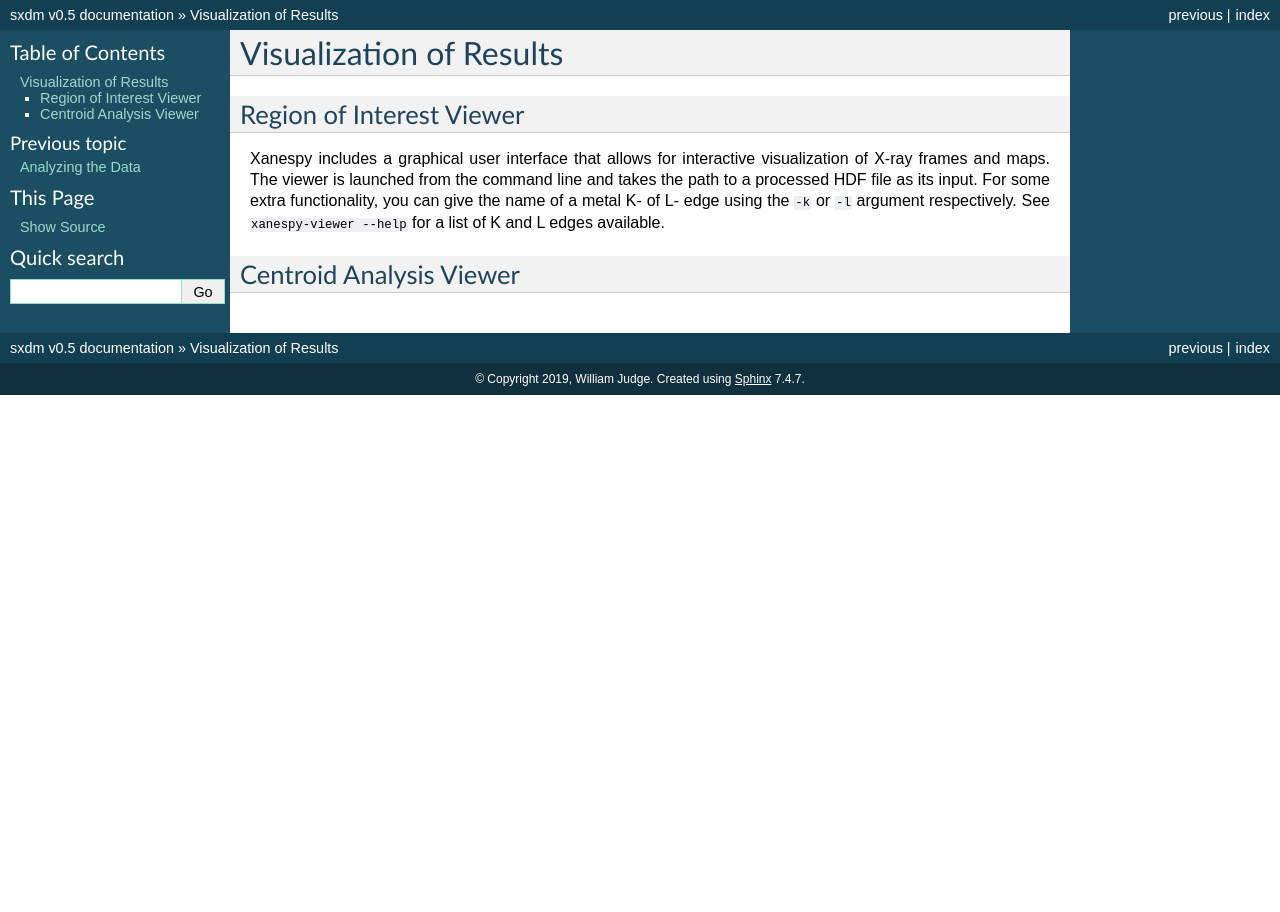
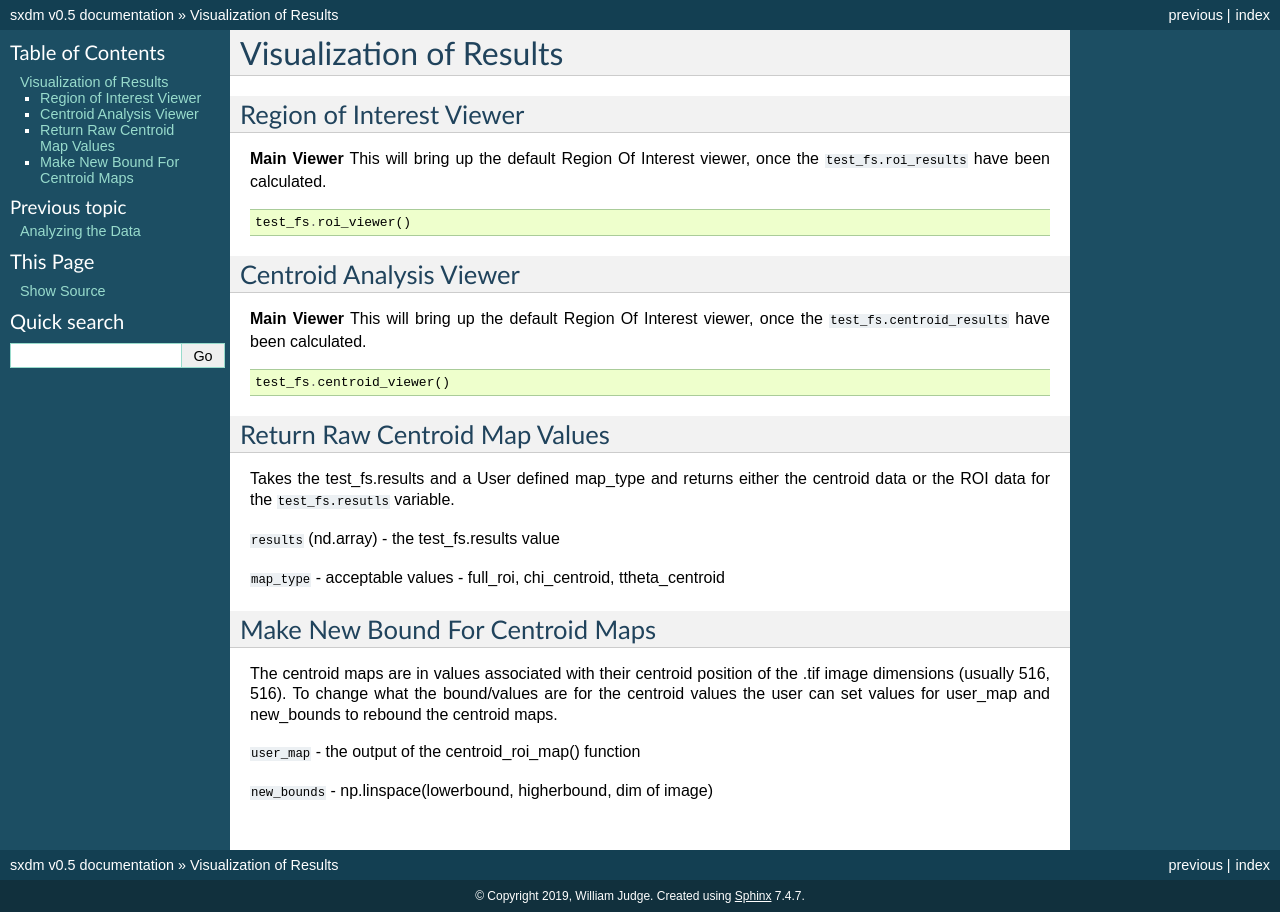
Before and after one commit to WilliamJudge94/sxdm, a Sphinx documentation site: the page built from docs/visualization.rst, in a window 1280 px wide. Built offline with Sphinx 7.4.7, drawn with Linux system fonts in a browser that asks for light colours.

Commit message:
RTD Update

```diff
--- a/SXDM.py
+++ b/SXDM.py
@@ -47,7 +47,7 @@ class SXDMFrameset():
             if you would like to restart the zoneplate data set this to True
         median_blur_algorithm: (str)
             this initializes which type of median blur will be performed on the datasets during analysis.
-            acceptable values consist of 'numpy' and 'selective'. ''numpy performs a median blur on the entire
+            acceptable values consist of 'scipy' and 'selective'. ''scipy performs a median blur on the entire
             dataset while 'selective' only applies a median blur if the binned 1D data is within a certain User
             threshold.
         """
--- a/docs/visualization.rst
+++ b/docs/visualization.rst
@@ -4,14 +4,55 @@ Visualization of Results
 Region of Interest Viewer
 -------------------------
 
-Xanespy includes a graphical user interface that allows for
-interactive visualization of X-ray frames and maps. The viewer is
-launched from the command line and takes the path to a processed HDF
-file as its input. For some extra functionality, you can give the name
-of a metal K- of L- edge using the ``-k`` or ``-l`` argument
-respectively. See ``xanespy-viewer --help`` for a list of K and L
-edges available.
+**Main Viewer**
+This will bring up the default Region Of Interest viewer, once the ``test_fs.roi_results`` have been calculated.
+
+.. code:: python
+
+    test_fs.roi_viewer()
+
+
 
 
 Centroid Analysis Viewer
 ------------------------
+
+**Main Viewer**
+This will bring up the default Region Of Interest viewer, once the ``test_fs.centroid_results`` have been calculated.
+
+.. code:: python
+
+    test_fs.centroid_viewer()
+
+
+Return Raw Centroid Map Values
+------------------------------
+Takes the test_fs.results and a User defined map_type and returns either the centroid data or the ROI data for the
+``test_fs.resutls`` variable.
+
+.. code::: python
+
+    centroid_roi_map(results, map_type)
+
+
+
+``results`` (nd.array) - the test_fs.results value
+
+``map_type`` - acceptable values - full_roi, chi_centroid, ttheta_centroid
+
+
+Make New Bound For Centroid Maps
+--------------------------------
+
+The centroid maps are in values associated with their centroid position of the .tif image dimensions (usually 516, 516).
+To change what the bound/values are for the centroid values the user can set values for user_map and new_bounds to
+rebound the centroid maps.
+
+
+.. code::: python
+
+    maps_correct(user_map, new_bounds)
+
+``user_map`` - the output of the centroid_roi_map() function
+
+``new_bounds`` - np.linspace(lowerbound, higherbound, dim of image)
```
Also changed, not shown: docs/analysis.rst (+66 -18 lines), 14 other files.
